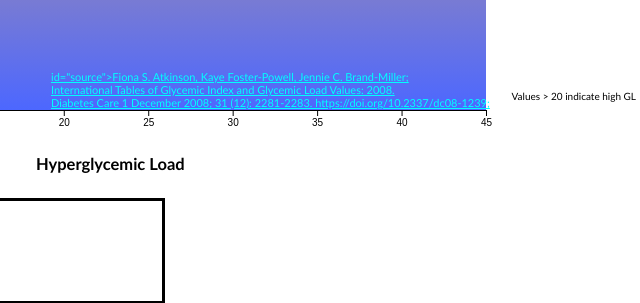
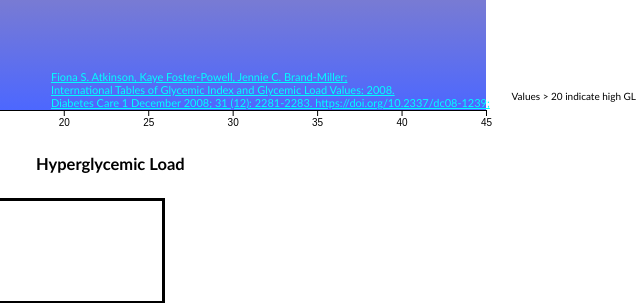
Before and after one commit to vladwork175/InfoVisualizationProject, a plain HTML site: page index.html in a window 1280 px wide. Shown: the part 460-763 px from the top of the page, 429-1069 px from the left. Drawn offline with nearby package versions, Linux system fonts and the light colour scheme.

Commit message:
Update index.html

```diff
--- a/index.html
+++ b/index.html
@@ -14,7 +14,7 @@
         <svg id="carbsindex" width="1800" height="1000"></svg>
         <script src="https://d3js.org/d3.v4.min.js"></script>
         <script src="./carbsindex.js"></script>
-        <a href="https://doi.org/10.2337/dc08-1239" id="source"> id="source">Fiona S. Atkinson, Kaye Foster-Powell, Jennie C. Brand-Miller;<br>International Tables of Glycemic Index and Glycemic Load Values: 2008. <br>Diabetes Care 1 December 2008; 31 (12): 2281-2283. https://doi.org/10.2337/dc08-1239;</a>
+        <a href="https://doi.org/10.2337/dc08-1239" id="source">Fiona S. Atkinson, Kaye Foster-Powell, Jennie C. Brand-Miller;<br>International Tables of Glycemic Index and Glycemic Load Values: 2008. <br>Diabetes Care 1 December 2008; 31 (12): 2281-2283. https://doi.org/10.2337/dc08-1239;</a>
 
         <h1 id="title">Glycemic Content of Carbohydrates</h1>
         <h2 id="h1GL">Hyperglycemic Load</h2>
```
